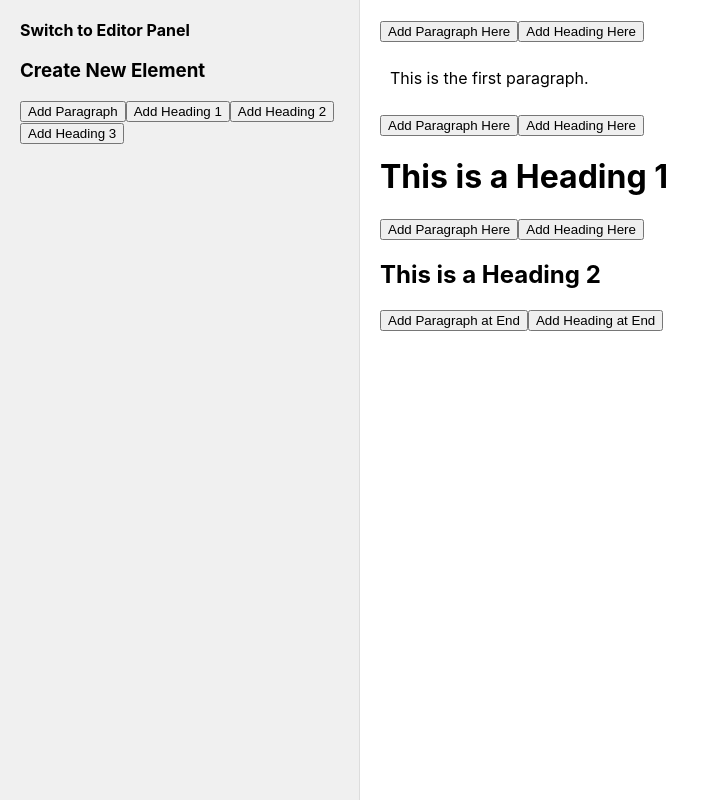
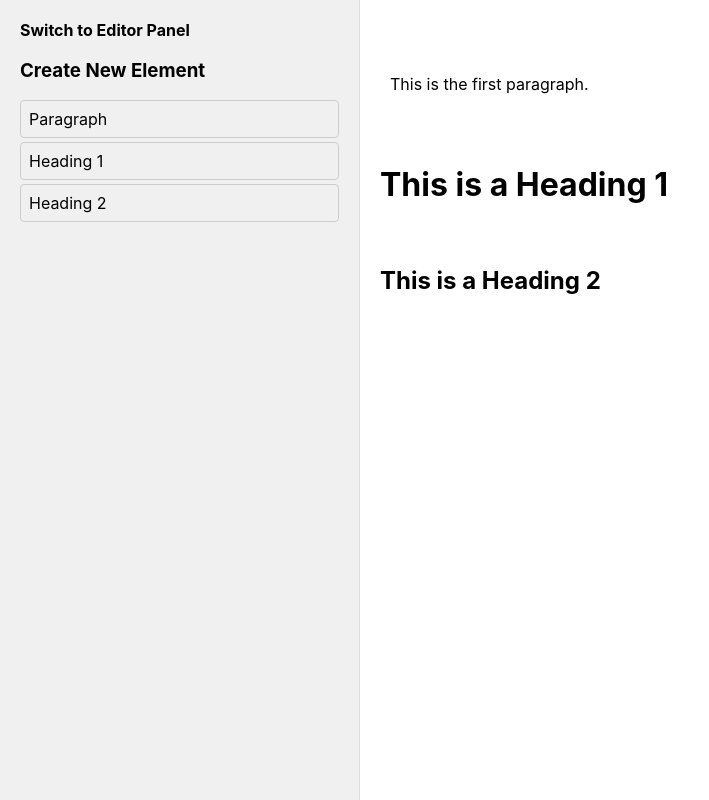
Before and after one commit to Haxxxxxx/dAppzy-Builder, a React (Create React App) app: page / in a window 1280 px wide. Both pictures are taken after a click on the element "Switch to New Element Panel". Shown: the whole page, without its empty margins (0-709 px from the left). Built offline with nearby package versions, Linux system fonts and the light colour scheme.

Commit message:
TextDragAndDrop

```diff
--- a/package.json
+++ b/package.json
@@ -7,6 +7,8 @@
     "@testing-library/react": "^13.4.0",
     "@testing-library/user-event": "^13.5.0",
     "react": "^18.3.1",
+    "react-dnd": "^16.0.1",
+    "react-dnd-html5-backend": "^16.0.1",
     "react-dom": "^18.3.1",
     "react-scripts": "5.0.1",
     "web-vitals": "^2.1.4"
--- a/src/App.js
+++ b/src/App.js
@@ -3,11 +3,14 @@ import React from 'react';
 import { EditableProvider } from './context/EditableContext';
 import ContentList from './Texts/ContentList';
 import SideBar from './components/SideBar';
+import { DndProvider } from 'react-dnd';
+import { HTML5Backend } from 'react-dnd-html5-backend';
 import './App.css';
 
 function App() {
   return (
     <EditableProvider>
+      <DndProvider backend={HTML5Backend}>
         <div className="app">
           {/* Sidebar for Editor Panel and New Element Panel */}
           <div className="sidebar">
@@ -19,6 +22,7 @@ function App() {
             <ContentList />
           </div>
         </div>
+      </DndProvider>
     </EditableProvider>
   );
 }
--- a/src/Texts/ContentList.js
+++ b/src/Texts/ContentList.js
@@ -3,6 +3,28 @@ import React, { useContext } from 'react';
 import { EditableContext } from '../context/EditableContext';
 import Paragraph from './Paragraph';
 import Heading from './Heading';
+import { useDrop } from 'react-dnd';
+
+const DropZone = ({ index, onDrop }) => {
+  const [{ isOver }, drop] = useDrop(() => ({
+    accept: 'ELEMENT',
+    drop: (item) => onDrop(item, index),
+    collect: (monitor) => ({
+      isOver: !!monitor.isOver(),
+    }),
+  }));
+
+  return (
+    <div
+      ref={drop}
+      style={{
+        height: '20px',
+        backgroundColor: isOver ? '#ddd' : 'transparent',
+        margin: '4px 0',
+      }}
+    />
+  );
+};
 
 const ContentList = () => {
   const { elements, addNewElement } = useContext(EditableContext);
@@ -11,8 +33,8 @@ const ContentList = () => {
     return <p>No content available. Please add some content.</p>;
   }
 
-  const handleAddElement = (index, type, level) => {
-    addNewElement(type, level, index);
+  const handleDrop = (item, index) => {
+    addNewElement(item.type, item.level || 1, index);
   };
 
   return (
@@ -21,11 +43,8 @@ const ContentList = () => {
         const element = elements[id];
         return (
           <div key={id}>
-            {/* Position marker for adding elements */}
-            <button onClick={() => handleAddElement(index, 'paragraph')}>Add Paragraph Here</button>
-            <button onClick={() => handleAddElement(index, 'heading', 1)}>Add Heading Here</button>
-
-            {/* Render the element based on its type */}
+            {/* DropZone between each element */}
+            <DropZone index={index} onDrop={handleDrop} />
             {element.type === 'heading' ? (
               <Heading id={id} level={element.level} />
             ) : (
@@ -35,9 +54,8 @@ const ContentList = () => {
         );
       })}
 
-      {/* Position marker at the end of the list */}
-      <button onClick={() => handleAddElement(Object.keys(elements).length, 'paragraph')}>Add Paragraph at End</button>
-      <button onClick={() => handleAddElement(Object.keys(elements).length, 'heading', 1)}>Add Heading at End</button>
+      {/* DropZone at the end of the list */}
+      <DropZone index={Object.keys(elements).length} onDrop={handleDrop} />
     </div>
   );
 };
--- a/src/components/NewElementPanel.js
+++ b/src/components/NewElementPanel.js
@@ -1,18 +1,42 @@
 // src/components/NewElementPanel.js
-import React, { useContext } from 'react';
-import { EditableContext } from '../context/EditableContext';
+import React from 'react';
+import { useDrag } from 'react-dnd';
+
+const DraggableElement = ({ type, level, label }) => {
+  const [{ isDragging }, drag] = useDrag(() => ({
+    type: 'ELEMENT',
+    item: { type, level },
+    collect: (monitor) => ({
+      isDragging: !!monitor.isDragging(),
+    }),
+  }));
+
+  return (
+    <div
+      ref={drag}
+      style={{
+        opacity: isDragging ? 0.5 : 1,
+        cursor: 'move',
+        padding: '8px',
+        margin: '4px 0',
+        backgroundColor: '#f0f0f0',
+        border: '1px solid #ccc',
+        borderRadius: '4px',
+      }}
+    >
+      {label}
+    </div>
+  );
+};
 
 const NewElementPanel = () => {
-  const { addNewElement } = useContext(EditableContext);
-
   return (
     <div>
       <h3>Create New Element</h3>
-      <button onClick={() => addNewElement('paragraph')}>Add Paragraph</button>
-      <button onClick={() => addNewElement('heading', 1)}>Add Heading 1</button>
-      <button onClick={() => addNewElement('heading', 2)}>Add Heading 2</button>
-      <button onClick={() => addNewElement('heading', 3)}>Add Heading 3</button>
-      {/* Add more buttons for other heading levels if needed */}
+      <DraggableElement type="paragraph" label="Paragraph" />
+      <DraggableElement type="heading" level={1} label="Heading 1" />
+      <DraggableElement type="heading" level={2} label="Heading 2" />
+      {/* Add more draggable elements as needed */}
     </div>
   );
 };
```
Also changed, not shown: 1 other file (tests, documents, lock files or other folders). Lines whose indentation alone changed are shown as unchanged.
